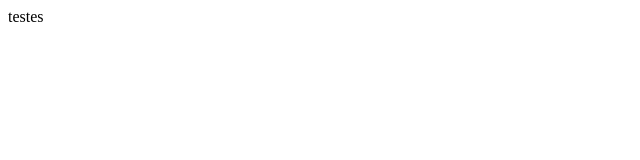
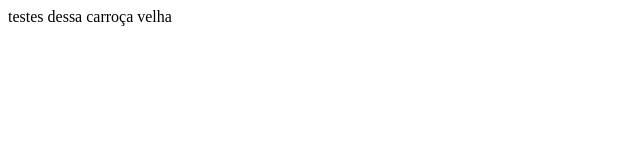
Before and after one commit to LaarcMila/LaarcMila.github.io, a plain HTML site: page index.html in a window 1280 px wide. Shown: the whole page, without its empty margins (0-640 px from the left). Drawn offline with Linux system fonts and the light colour scheme.

Commit message:
AAAAAAAA

```diff
--- a/index.html
+++ b/index.html
@@ -6,6 +6,6 @@
     <title>Document</title>
 </head>
 <body>
-    testes
+    testes dessa carroça velha
 </body>
 </html>
```
